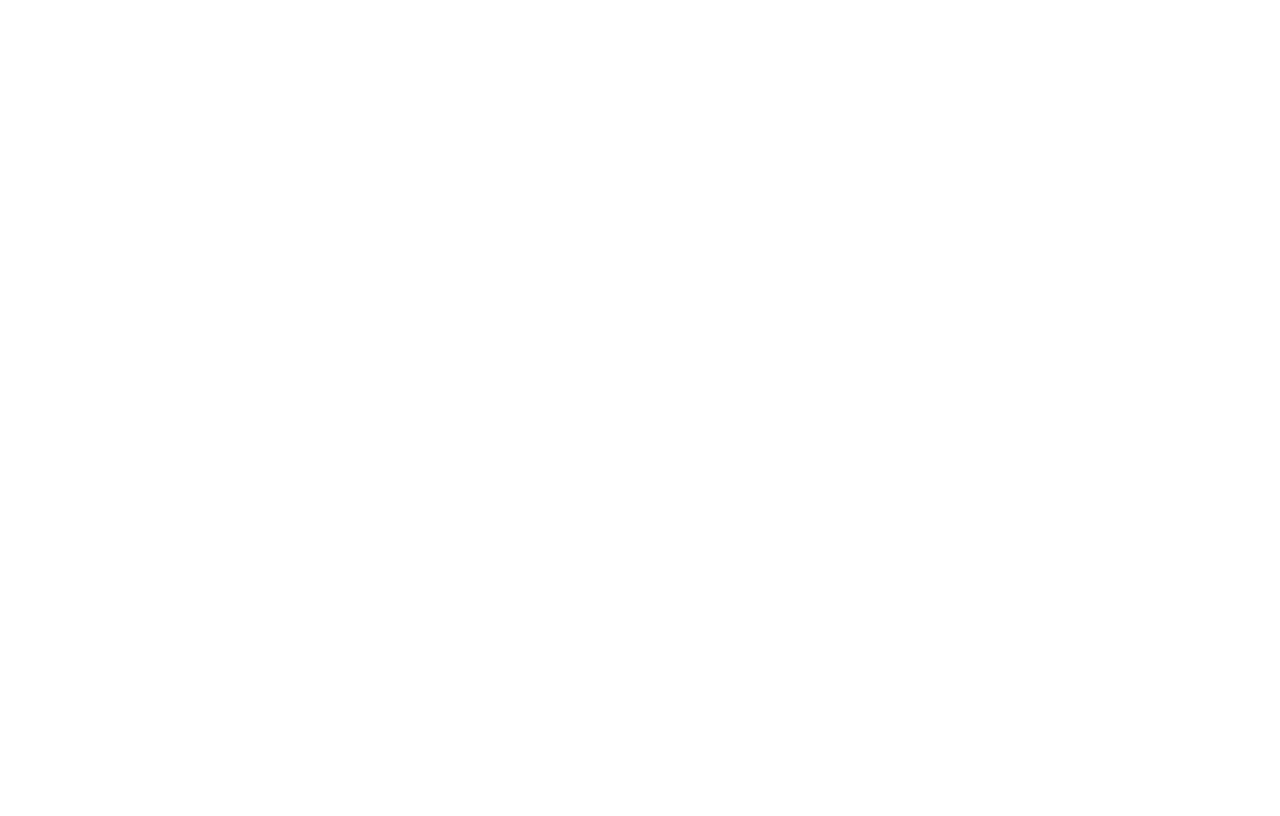
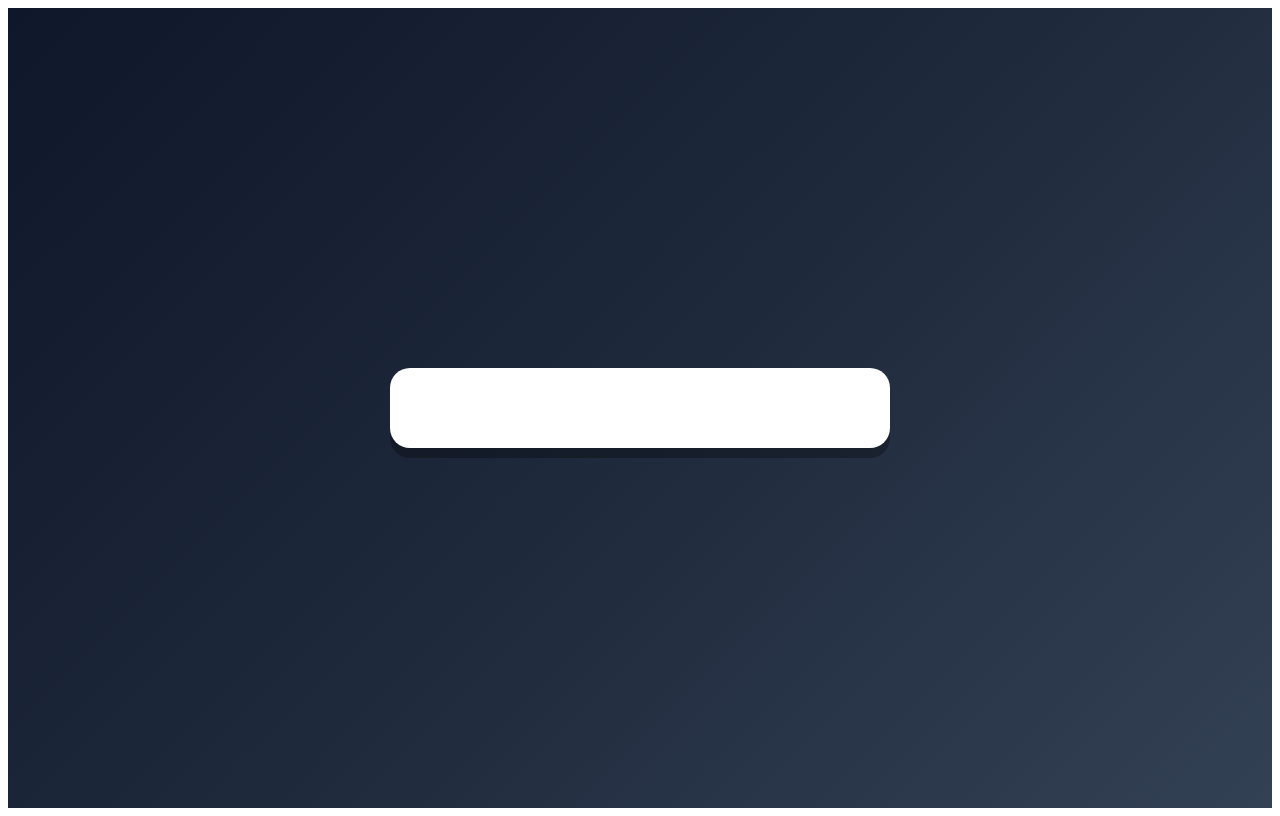
Before and after one commit to BryanAlexander-Reyes/frontend_proyecto, an Angular app: page /register in a window 1280 px wide. Before the commit this address led to /. Built offline with nearby package versions, Linux system fonts and the light colour scheme.

Commit message:
se genera nuevo componente logica y estilos

```diff
--- a/src/app/app.routes.ts
+++ b/src/app/app.routes.ts
@@ -4,6 +4,7 @@ import { Routes } from '@angular/router';
 // importacion del componente login
 
 import { LoginComponent } from './pages/login/login'
+import { RegisterComponent } from './pages/register/register'
 
 // Definición de rutras de la aplicación
 
@@ -13,5 +14,10 @@ export const routes: Routes = [
     {
         path:'',
         component: LoginComponent,
+    },
+    // Ruta de componente register
+    {
+        path:'register',
+        component:RegisterComponent
     }
 ];
--- /dev/null
+++ b/src/app/pages/register/register.css
@@ -0,0 +1,80 @@
+/* RESET GENERAL */
+
+*{
+    margin: 0;
+    padding: 0;
+    box-sizing: border-box;
+}
+
+/* Contenedor principal */
+
+.register-container{
+    min-height: 100vh;
+    display: flex;
+    justify-content: center;
+    align-items: center;
+    background: linear-gradient(135deg, #0f172a, #1e293b,#334155);
+    padding: 30px;
+}
+
+/* STYLE TARJETA */
+.register-card{
+    width: 500px;
+    background: white;
+    padding: 40px;
+    border-radius: 20px;
+    box-shadow: 0 10px rgba(0, 0, 0, .3);
+}
+/* encabezado */
+
+.header{
+    text-align: center;
+    margin-bottom: 30px;
+}
+.header h1{
+    color:#0f172a;
+    margin-bottom: 10px;
+}
+
+/* estilo formulario */
+
+.form-group{
+    margin-bottom: 20px;
+}
+
+.form-group label{
+    display: block;
+    margin-bottom: 8px;
+    font-weight: 600;
+}
+
+.form-group input{
+    width: 100%;
+    padding: 14px;
+    border: 1px solid #d1d5db;
+    border-radius: 8px;
+    transition: .3s;
+}
+
+.form-group input:focus{
+    outline: none;
+    border-color: #2563eb;
+}
+
+/* style boton */
+
+button{
+    width: 100%;
+    padding: 15px;
+    border: none;
+    border-radius: 8px;
+    background: #2563eb;
+    color: white;
+    font-size: 16px;
+    cursor: pointer;
+    transition:.3s;
+}
+
+button:hover{
+    background: #1d4ed8;
+}
--- /dev/null
+++ b/src/app/pages/register/register.html
@@ -0,0 +1,7 @@
+<!-- contenedor prinpipal -->
+<div class="register-container">
+    <!--  -->
+    <div class="register-card">
+
+    </div>
+</div>
--- /dev/null
+++ b/src/app/pages/register/register.ts
@@ -0,0 +1,32 @@
+import { Component } from '@angular/core';
+// IMPORTACION DE MODULOS DE FORMULARIO
+import { FormsModule } from '@angular/forms';
+
+@Component({
+  selector: 'app-register',
+  imports: [FormsModule],
+  templateUrl: './register.html',
+  styleUrl: './register.css',
+})
+export class RegisterComponent {
+  // Propiedades o campos del formulario
+
+  nombre: string='';
+  apellido: string='';
+  correo:string='';
+  password: string='';
+  confirmarpassword: string='';
+
+
+
+  // METODO SIMULADO PARA EL REGISTRO DEL USUARIO
+
+  registroUsuario(): void{
+    console.log('Nombre:', this.nombre);
+    console.log('apellido:', this.apellido);
+    console.log('correo:', this.correo);
+    console.log('password:', this.password);
+
+    alert('Usuario Registrado')
+  }
+}
```
Also changed, not shown: 1 other file (tests, documents, lock files or other folders).
